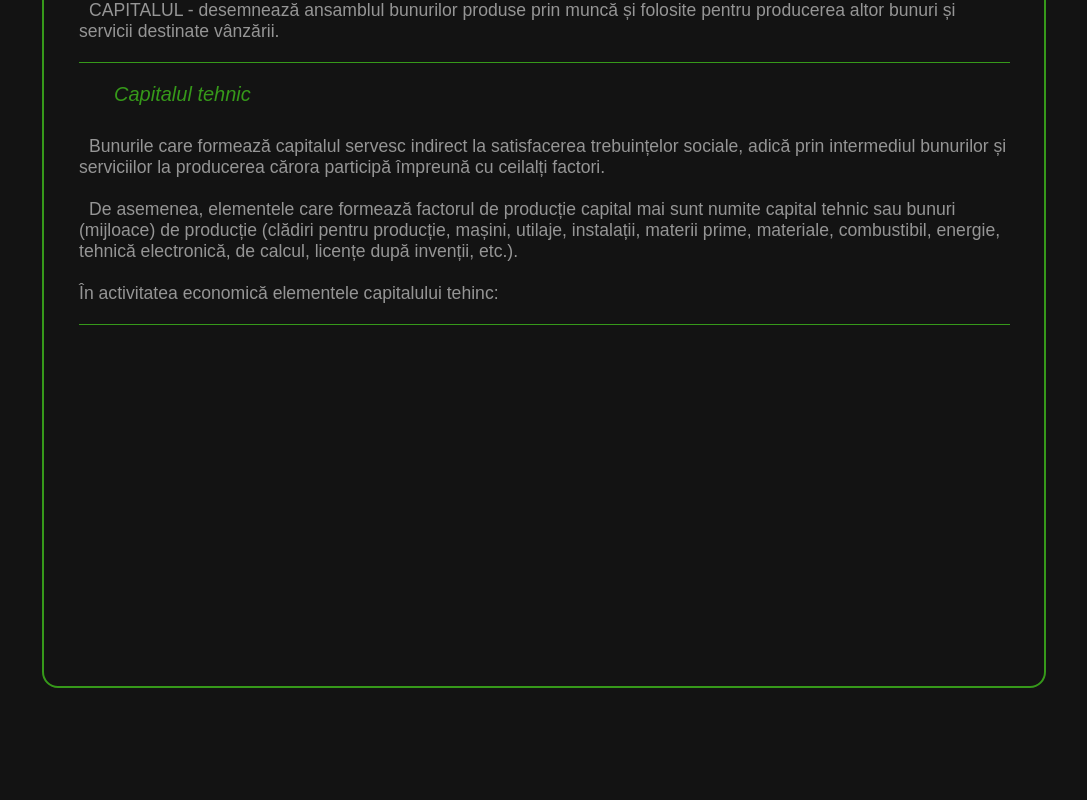
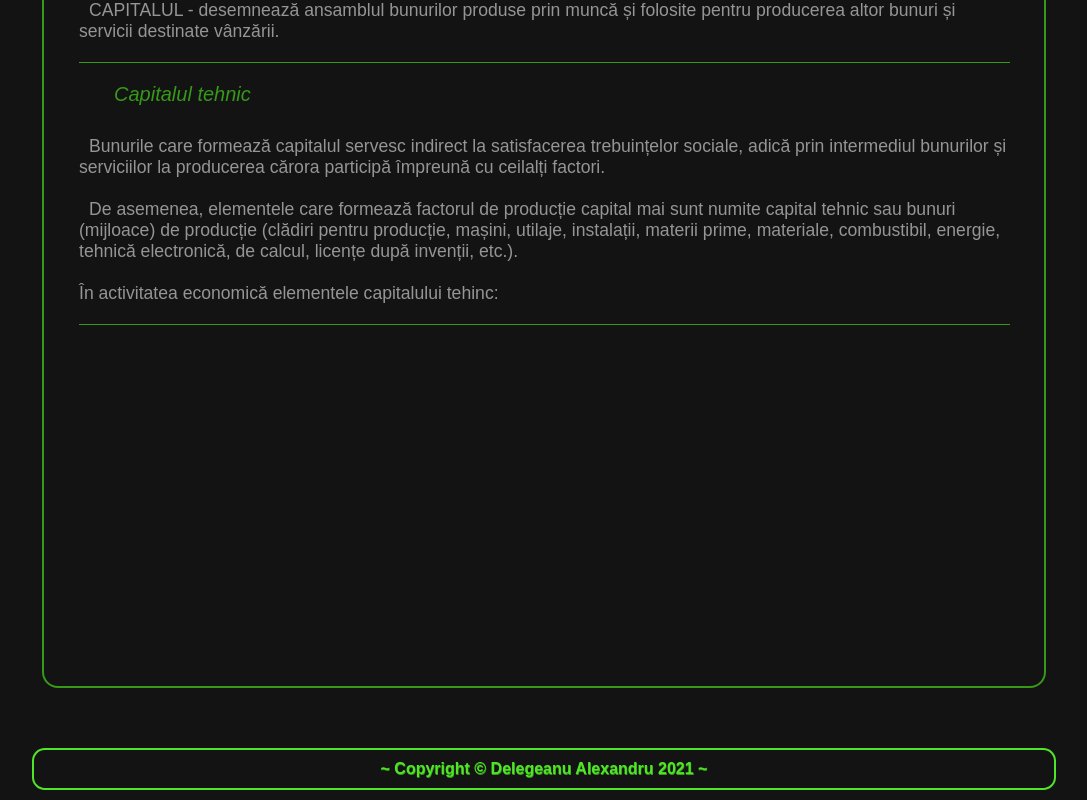
Before and after one commit to TheAncientOwl/progresul-fdp-react, a React (Create React App) app: page / in a window 1280 px wide. Shown: the part 1691-2491 px from the top of the page, without its empty margins (96-1183 px from the left). Before the commit the page ends 2439 px from the top, so only its background shows below. Built offline with nearby package versions, Linux system fonts and the light colour scheme.

Commit message:
added copyright.

```diff
--- a/src/App.js
+++ b/src/App.js
@@ -9,6 +9,7 @@ import { ContentContainer } from './components/content/ContentElements';
 import SectionsConfig from './components/sections/SectionsConfig';
 import Menu from './components/global-menu';
 import { TopAnchor } from './utils/TopAnchor';
+import Copyright from './components/copyright';
 
 export default function App() {
   const [currentSection, setCurrentSection] = useState(SectionsConfig[0]);
@@ -21,6 +22,7 @@ export default function App() {
           <Navbar title={currentSection.title} items={currentSection.items} />
           <TopAnchor />
           <ContentContainer>{currentSection.contents}</ContentContainer>
+          <Copyright />
         </>
       </ThemeProvider>
     </>
--- /dev/null
+++ b/src/components/copyright/CopyrightElements.js
@@ -0,0 +1,14 @@
+import styled from 'styled-components';
+
+export const CopyrightContainer = styled.div`
+  color: ${props => props.theme.primary};
+  border: 2px solid;
+  border-radius: 0.8rem;
+  margin-bottom: 20px;
+  padding: 10px;
+  text-align: center;
+  width: 80vw;
+  margin: 0 auto 10px auto;
+  font-weight: bold;
+  text-shadow: 0.5px 0.5px ${props => props.theme.secondary};
+`;
--- /dev/null
+++ b/src/components/copyright/index.js
@@ -0,0 +1,6 @@
+import React from 'react';
+import { CopyrightContainer } from './CopyrightElements';
+
+export default function Copyright() {
+  return <CopyrightContainer>~ Copyright © Delegeanu Alexandru 2021 ~</CopyrightContainer>;
+}
```
